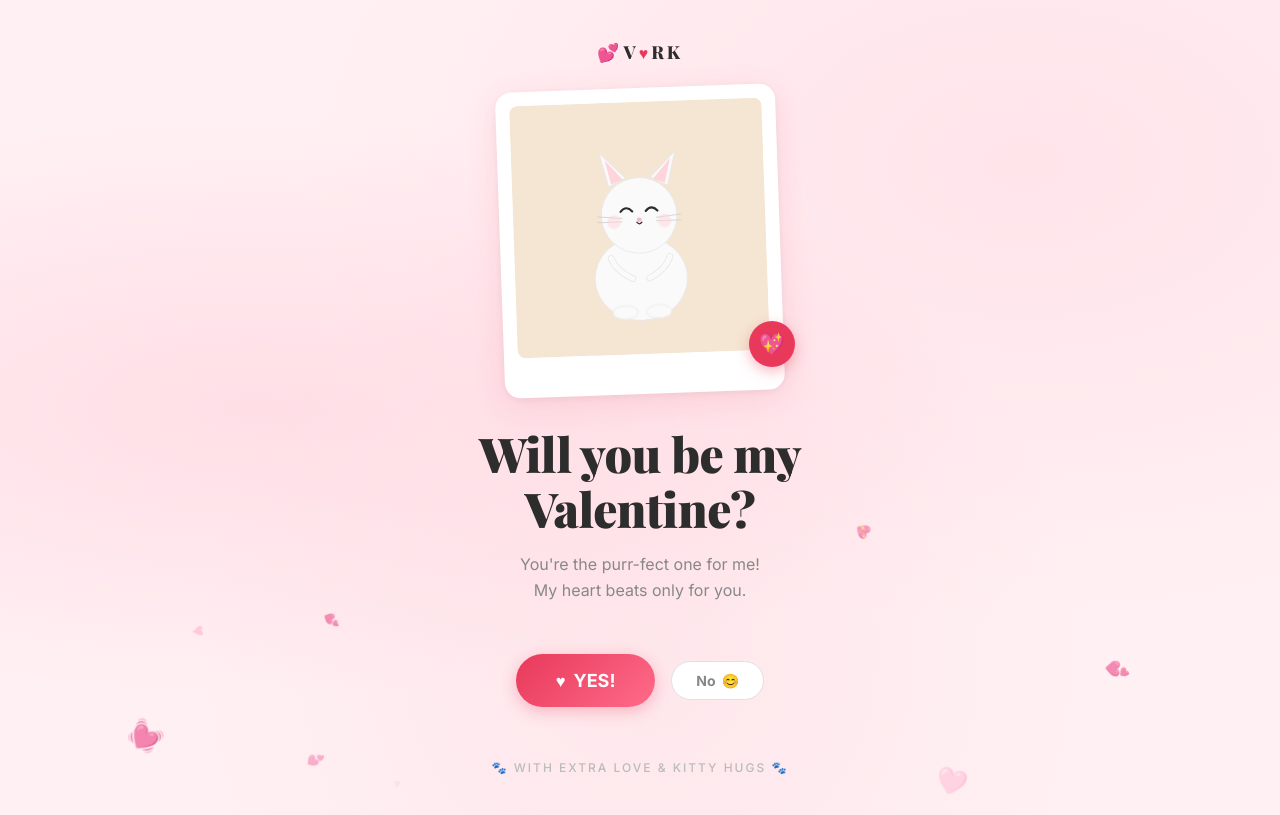
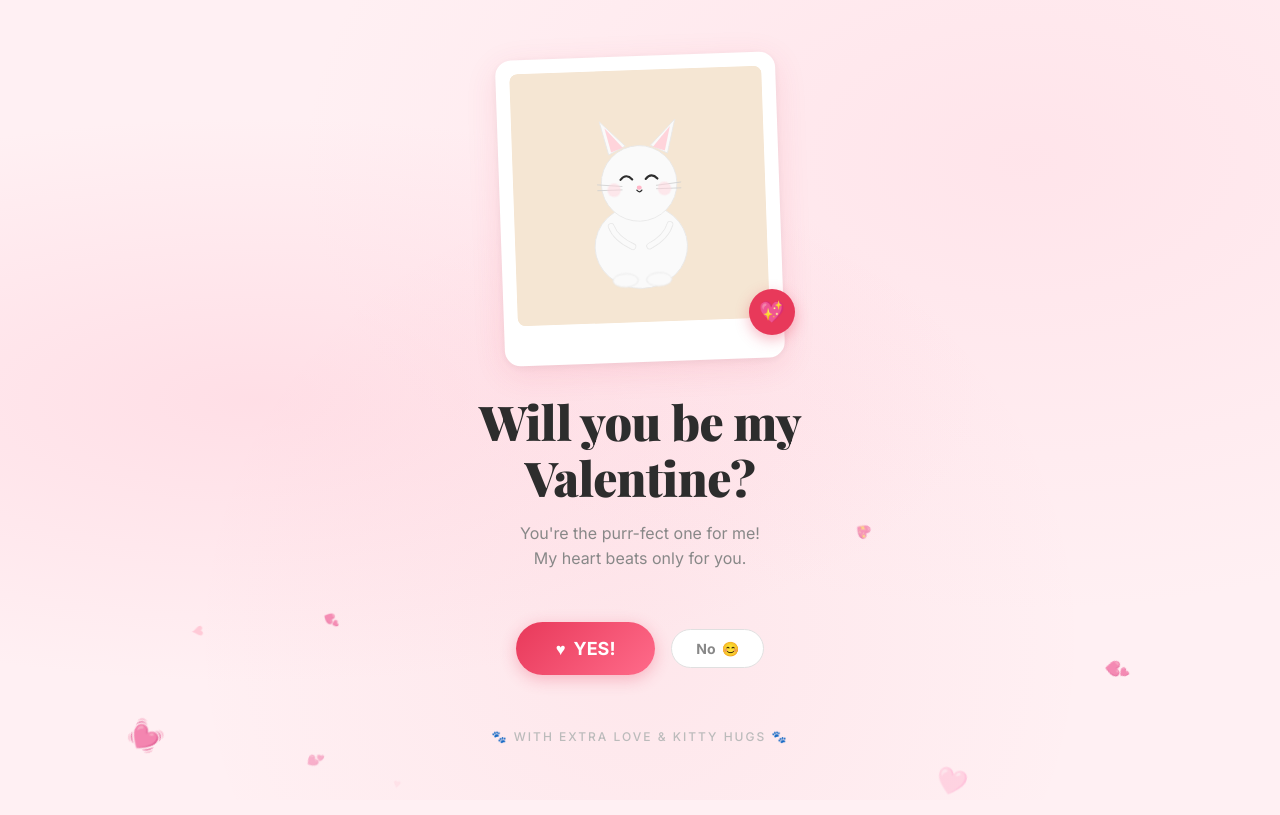
Before and after one commit to mybelovedone/valentine, a plain HTML site: page index.html in a window 1280 px wide. Drawn offline with nearby package versions, Linux system fonts and the light colour scheme.

Commit message:
Remove V♥RK logo header

```diff
--- a/index.html
+++ b/index.html
@@ -187,10 +187,7 @@ body {
 
   <!-- Main Content -->
   <main class="container" id="mainContent">
-    <header class="logo" aria-label="Valentine's Day">
-      <span class="logo-icon">💕</span>
-      <span class="logo-text">V<span class="logo-heart">♥</span>RK</span>
-    </header>
+
 
     <div class="polaroid" id="polaroid">
       <div class="polaroid-inner">
```
